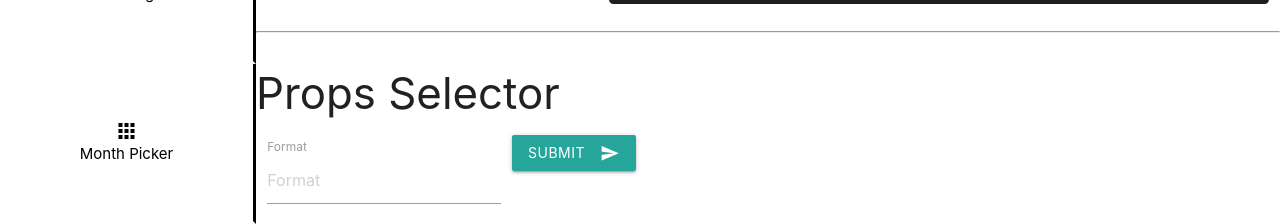
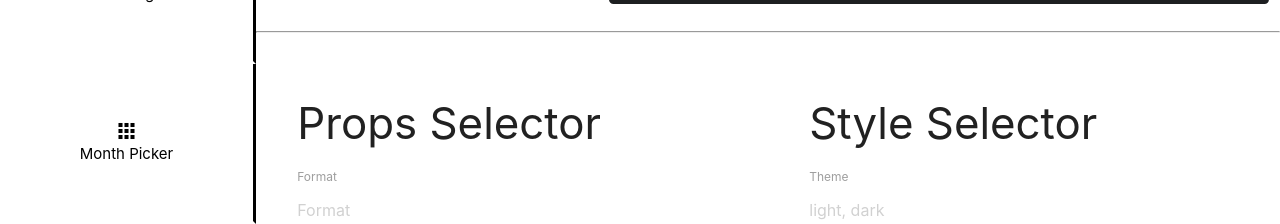
Before and after one commit to Dishant15/react-datetime-range-super-picker, a React (Create React App) app in the folder example/: page / in a window 1280 px wide. Shown: the part 576-800 px from the top of the page. Built offline with nearby package versions, Linux system fonts and the light colour scheme.

Commit message:
completed demo core logics

```diff
--- a/example/src/App.js
+++ b/example/src/App.js
@@ -1,6 +1,6 @@
 import React, { useCallback, useState } from 'react'
 
-import TimePickerDemo from './components/TimePickerDemo'
+import TimePickerDemo from './TimePicker/TimePickerDemo'
 import DatePickerDemo from './components/DatePickerDemo'
 
 import './styles/materialize.css'
--- /dev/null
+++ b/example/src/TimePicker/PropSelector.js
@@ -0,0 +1,29 @@
+import React, { useState } from 'react';
+
+export default ({pickerProps, handlePropsUpdate}) => {
+
+	const [format, setFormat] = useState(pickerProps.format || '')
+
+	const handleSubmit = () => {
+		handlePropsUpdate({...pickerProps, format})
+	}
+
+	return (
+		<div className='form-wrapper'>
+			<div className="row">
+				<div className="col s12">
+					<h3>Props Selector</h3>
+					<label>Format</label>
+					<input placeholder="Format" value={format}
+						onChange={e => setFormat(e.target.value)} />
+				</div>
+			</div>
+			<div className='submit-btn-wrapper'>
+				<button className="btn waves-effect waves-light" onClick={handleSubmit} >
+					Update Props
+					<i className="material-icons right">send</i>
+				</button>
+			</div>
+		</div>
+	)
+}
--- a/example/src/components/TimePickerDemo.js
+++ b/example/src/TimePicker/TimePickerDemo.js
@@ -1,36 +1,12 @@
 import React, { useState } from 'react';
+import { TimePicker, TimePickerInput } from 'react-datetime-range-super-picker';
 
 import { Prism as SyntaxHighlighter } from 'react-syntax-highlighter';
 import { atomDark } from 'react-syntax-highlighter/dist/esm/styles/prism';
 
-import { useTimePickerProps } from '../hooks/timepicker.hooks';
-import { TimePicker, TimePickerInput } from 'react-datetime-range-super-picker';
-
-const PropSelector = ({pickerProps, handlePropsUpdate}) => {
-
-	const [format, setFormat] = useState(pickerProps.format || '')
-
-	const handleSubmit = () => {
-		handlePropsUpdate({...pickerProps, format})
-	}
-
-	return (
-		<div className="row">
-			<h3>Props Selector</h3>
-
-			<div className="col s6">
-				<label>Format</label>
-				<input placeholder="Format" value={format}
-					onChange={e => setFormat(e.target.value)} />
-			</div>
-
-			<button className="btn waves-effect waves-light" onClick={handleSubmit} >
-				Submit
-				<i className="material-icons right">send</i>
-			</button>
-		</div>
-	)
-}
+import PropSelector from "./PropSelector";
+import StyleSelector from "../components/StyleSelector";
+import { useTimePickerProps } from './timepicker.hooks';
 
 
 
@@ -94,7 +70,7 @@ export default () => {
 				</div>
 
 				<div className="col s12 m6">
-
+					<StyleSelector pickerProps={pickerProps} handlePropsUpdate={handlePropsUpdate} />
 				</div>
 			</div>
 		</div>
--- a/example/src/hooks/timepicker.hooks.js
+++ b/example/src/TimePicker/timepicker.hooks.js
@@ -1,7 +1,9 @@
 import { useState, useCallback } from "react"
 
 
-const generatePickerHtml = ({format, isInput}) => {
+const generatePickerHtml = ({format, isInput,
+	theme, colors}) => {
+    console.log("colors", colors)
 	const componentStr = isInput ? 'TimePickerInput' : 'TimePicker'
 
 	let propStr = `time={{hour24 : hour, minute }}
@@ -9,6 +11,14 @@ const generatePickerHtml = ({format, isInput}) => {
 
 	if(!!format) {
 		propStr += `\n\t\t\t\tformat="${format}"`
+	}
+
+	if(!!theme) {
+		propStr += `\n\t\t\t\ttheme="${theme}"`
+	}
+
+	if(!!colors) {
+		propStr += `\n\t\t\t\tcolors=${JSON.stringify(colors)}`
 	}
 
 	return `
--- /dev/null
+++ b/example/src/components/StyleSelector.js
@@ -0,0 +1,69 @@
+import React from 'react';
+import { get } from "lodash";
+
+export default class StyleSelector extends React.Component {
+
+	constructor(props) {
+		super(props);
+
+		this.state = {
+			theme : props.theme || '',
+			colors : {
+				primary_color: get(props, 'colors.primary_color', ''),
+				secondary_color: get(props, 'colors.secondary_color', ''),
+			}
+		}
+	}
+
+	handleThemeUpdate = (e) => {
+		this.setState({theme: e.target.value})
+	}
+
+	handleColorUpdate = (e) => {
+		const colors = {...this.state.colors}
+		colors[e.target.name] = e.target.value
+		this.setState({colors})
+	}
+
+	handleSubmit = () => {
+		this.props.handlePropsUpdate({
+			...this.props.pickerProps,
+			...this.state
+		})
+	}
+
+	render = () => {
+		const {theme} = this.state
+		const {primary_color, secondary_color} = this.state.colors
+
+		return (
+			<div className='form-wrapper'>
+				<div className="row">
+					<div className="col s12">
+						<h3>Style Selector</h3>
+
+						<label>Theme</label>
+						<input placeholder="light, dark" value={theme}
+							onChange={this.handleThemeUpdate} />
+
+						<label>Primary Color</label>
+						<input placeholder="rgb, hex, color name ..."
+							value={primary_color} name="primary_color"
+							onChange={this.handleColorUpdate} />
+
+						<label>Secondary Color</label>
+						<input placeholder="rgb, hex, color name ..."
+							value={secondary_color} name="secondary_color"
+							onChange={this.handleColorUpdate} />
+					</div>
+				</div>
+				<div className='submit-btn-wrapper'>
+					<button className="btn waves-effect waves-light" onClick={this.handleSubmit} >
+						Update Style
+						<i className="material-icons right">send</i>
+					</button>
+				</div>
+			</div>
+		)
+	}
+}
--- a/example/src/styles/demo.css
+++ b/example/src/styles/demo.css
@@ -14,3 +14,12 @@
 .picker-wrapper .switch { margin-bottom: 20px }
 
 .picker-wrapper label { font-size: 1em }
+
+
+.form-wrapper {
+	padding: 30px;
+}
+
+.form-wrapper .submit-btn-wrapper {
+	text-align: center;
+}
```
